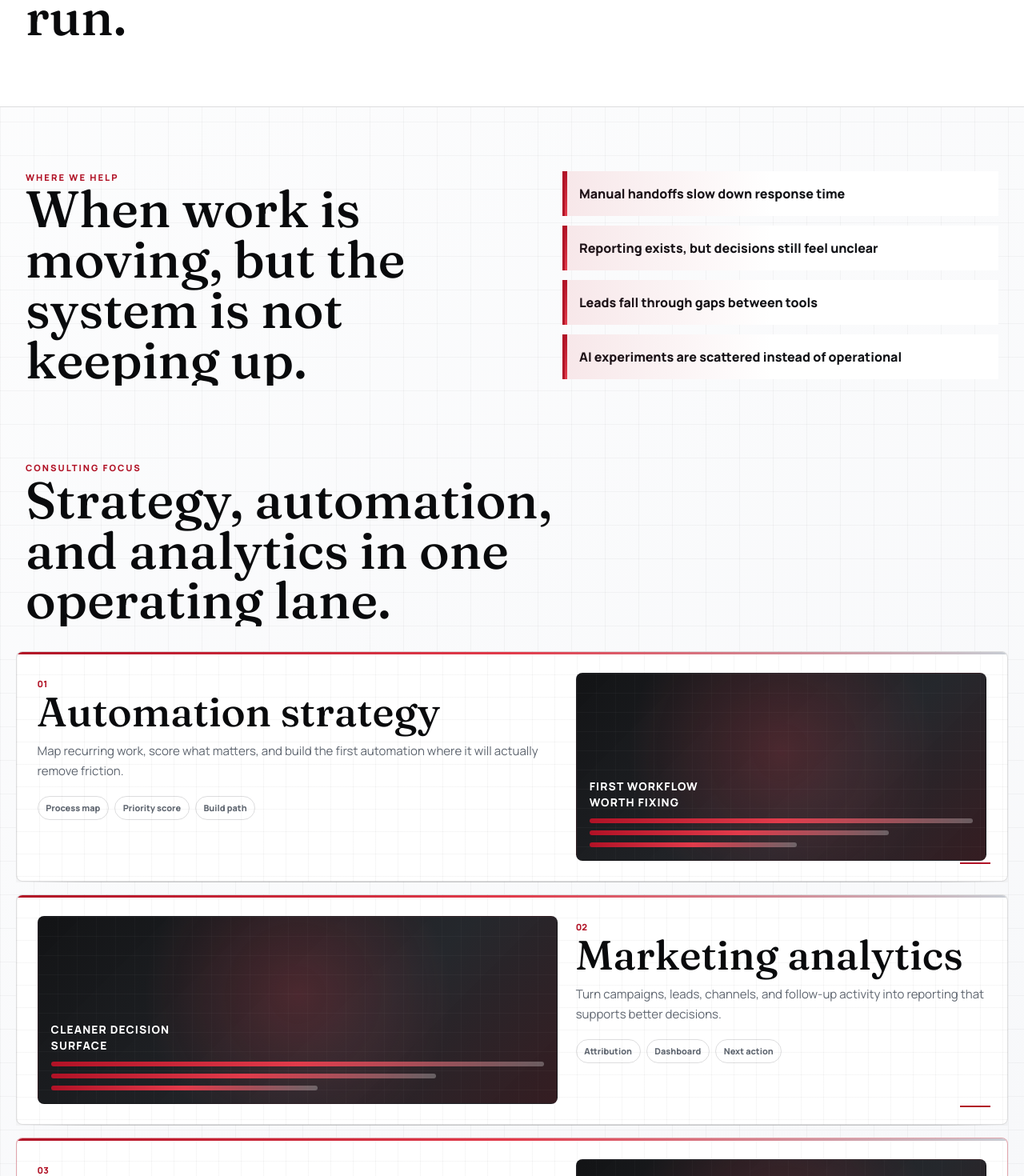
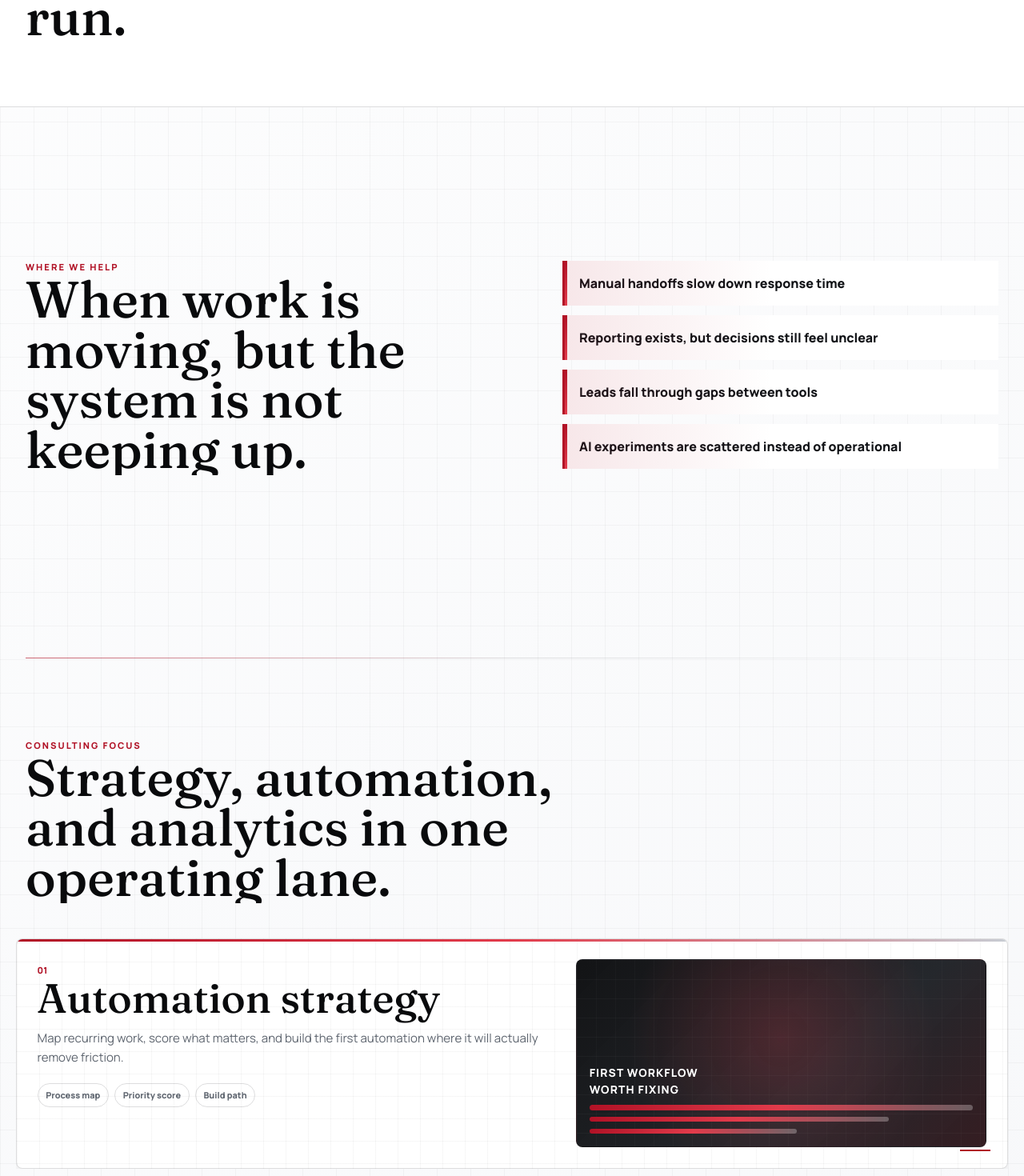
Before and after one commit to dez727/diligent-designs-consulting-site, a Next.js app in the folder client-automation-opportunity-scanner/: page / in a window 1280 px wide. Shown: the part 1360-2830 px from the top of the page at 80% size. Built offline with nearby package versions, Linux system fonts and the light colour scheme; no server answers.

Commit message:
Add breathing room between homepage sections

```diff
--- a/client-automation-opportunity-scanner/app/globals.css
+++ b/client-automation-opportunity-scanner/app/globals.css
@@ -1197,6 +1197,13 @@ h6 {
   align-items: start;
 }
 
+.problem-section {
+  display: grid;
+  align-items: center;
+  min-height: clamp(42rem, 86vh, 56rem);
+  padding-bottom: clamp(6.5rem, 9vw, 9rem);
+}
+
 .signal-list {
   display: grid;
   gap: 0.75rem;
@@ -1248,11 +1255,23 @@ h6 {
 }
 
 .services-section {
-  padding-top: 1rem;
+  position: relative;
+  padding-top: clamp(5.5rem, 8vw, 7.5rem);
+}
+
+.services-section::before {
+  position: absolute;
+  top: 0;
+  left: 50%;
+  width: min(76rem, calc(100% - 2.5rem));
+  height: 1px;
+  background: linear-gradient(90deg, rgba(177, 18, 38, 0.64), rgba(16, 18, 22, 0.12), transparent);
+  content: "";
+  transform: translateX(-50%);
 }
 
 .section-heading {
-  margin-bottom: 2rem;
+  margin-bottom: 2.75rem;
 }
 
 .service-grid,
@@ -2404,6 +2423,15 @@ h6 {
     width: 2.8rem;
   }
 
+  .problem-section {
+    min-height: auto;
+    padding-bottom: 5rem;
+  }
+
+  .services-section {
+    padding-top: 4.75rem;
+  }
+
   .motion-ready [data-animate="signal"] {
     transform: translate3d(0, 46px, 0);
   }
--- a/client-automation-opportunity-scanner/app/page.tsx
+++ b/client-automation-opportunity-scanner/app/page.tsx
@@ -130,7 +130,7 @@ export default function HomePage() {
         </div>
       </section>
 
-      <section className="section-wrap">
+      <section className="section-wrap problem-section">
         <div className="problem-layout">
           <div data-animate="fade-up">
             <p className="eyebrow">Where We Help</p>
```
